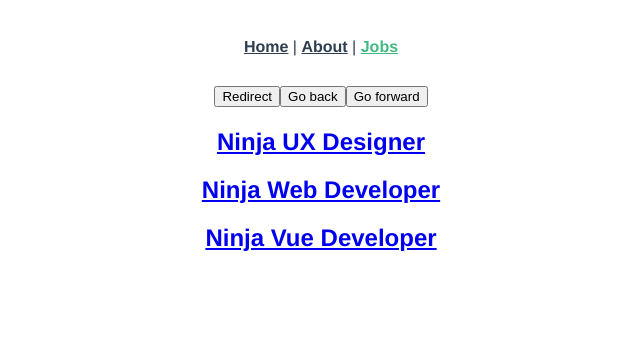
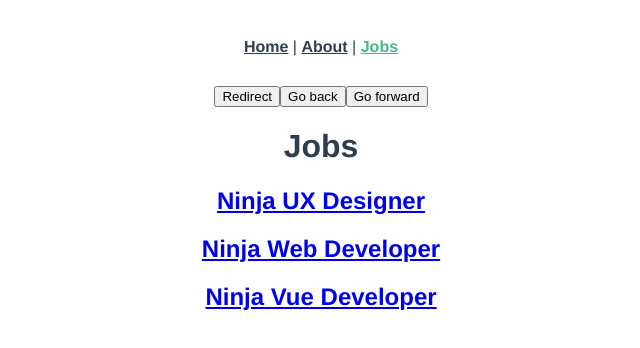
Before and after one commit to braden-w-tutorials/learn-vue-with-net-ninja, a Vue app in the folder ninja-jobs/: page /jobs in a window 1280 px wide. Shown: the top 348 px of the page, without its empty margins (319-959 px from the left). Built offline with nearby package versions, Linux system fonts and the light colour scheme; data requests are answered from the project's data file.

Commit message:
Added header to Jobs.vue

```diff
--- a/ninja-jobs/src/views/JobDetails/Jobs.vue
+++ b/ninja-jobs/src/views/JobDetails/Jobs.vue
@@ -1,5 +1,5 @@
 <template>
-  <h1></h1>
+  <h1>Jobs</h1>
   <div v-for="job in jobs" :key="job.id">
     <router-link :to="{ name: 'JobDetails', params: { id: job.id } }">
       <h2>
```
